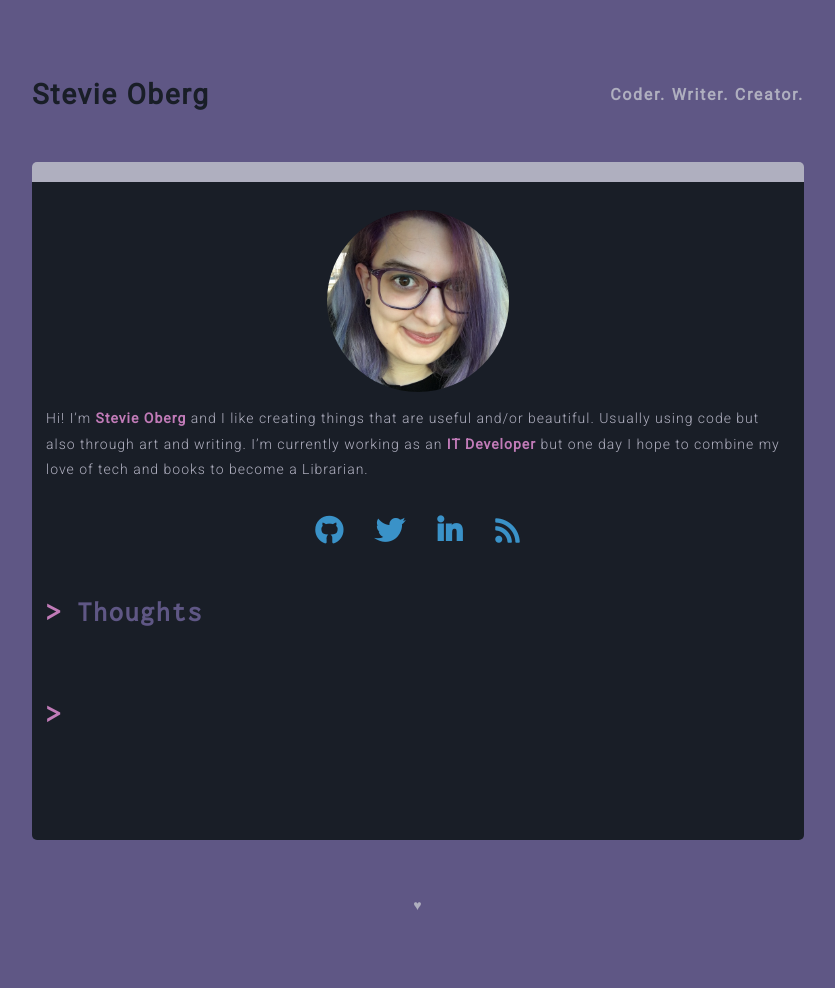
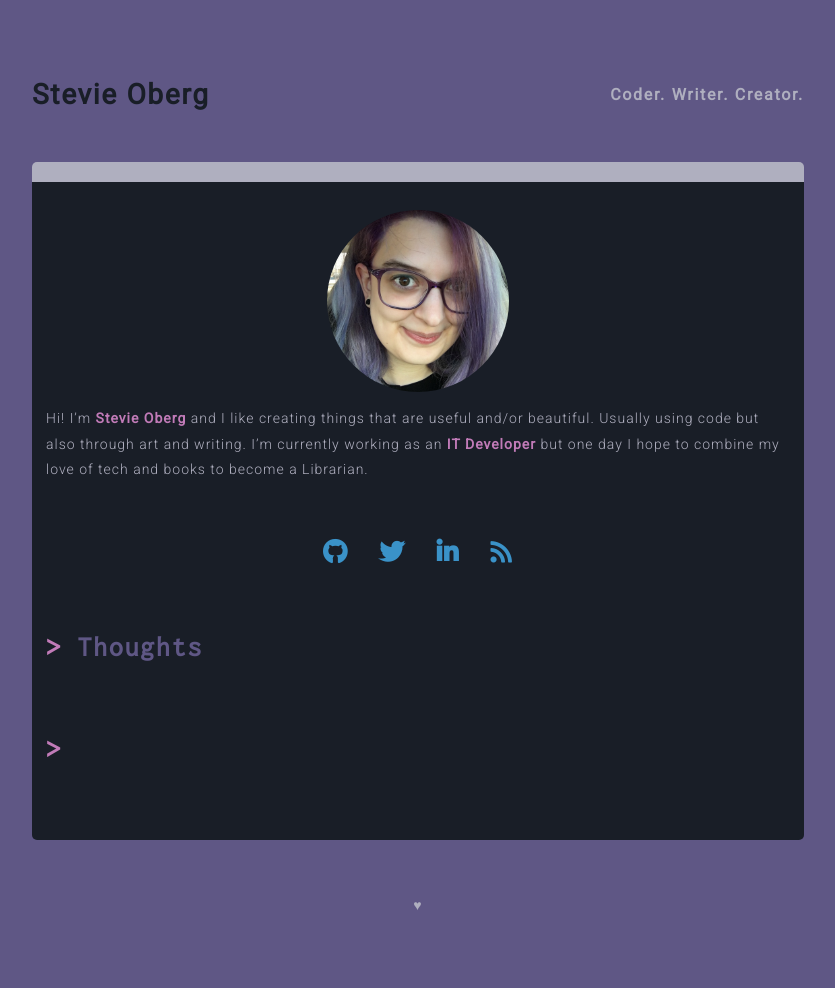
Before and after one commit to stevieoberg/stevieoberg.github.io, a Jekyll site: the page built from _pages/index.md, in a window 1280 px wide. Shown: the whole page, without its empty margins (222-1057 px from the left). Built offline with Jekyll 4.4.1, drawn with Linux system fonts in a browser that asks for light colours; nearby versions of some CDN libraries.

Commit message:
Changed social icons sizing to use css

```diff
--- a/_pages/index.md
+++ b/_pages/index.md
@@ -10,16 +10,16 @@ Hi! I’m **Stevie Oberg** and I like creating things that are useful and/or bea
 
 <div id="social">
     <a href="https://github.com/{{ site.username }}">
-        <i class="fab fa-github fa-2x"></i>
+        <i class="fab fa-github"></i>
     </a>
     <a href="https://twitter.com/{{ site.username }}">
-        <i class="fab fa-twitter fa-2x"></i>
+        <i class="fab fa-twitter"></i>
     </a>
     <a href="https://www.linkedin.com/in/{{ site.username }}">
-        <i class="fab fa-linkedin-in fa-2x"></i>
+        <i class="fab fa-linkedin-in"></i>
     </a>
     <a href="/feed.xml">
-        <i class="fas fa-rss fa-2x"></i>
+        <i class="fas fa-rss"></i>
     </a>
 </div>
 
--- a/css/index.css
+++ b/css/index.css
@@ -11,8 +11,9 @@
 
 #social {
     text-align: center;
-    margin: 2.5em auto 2em auto;
+    margin: 2em auto 1.5em auto;
     font-weight: normal;
+    font-size: 1.75em;
 }
 
 #social i {
```
